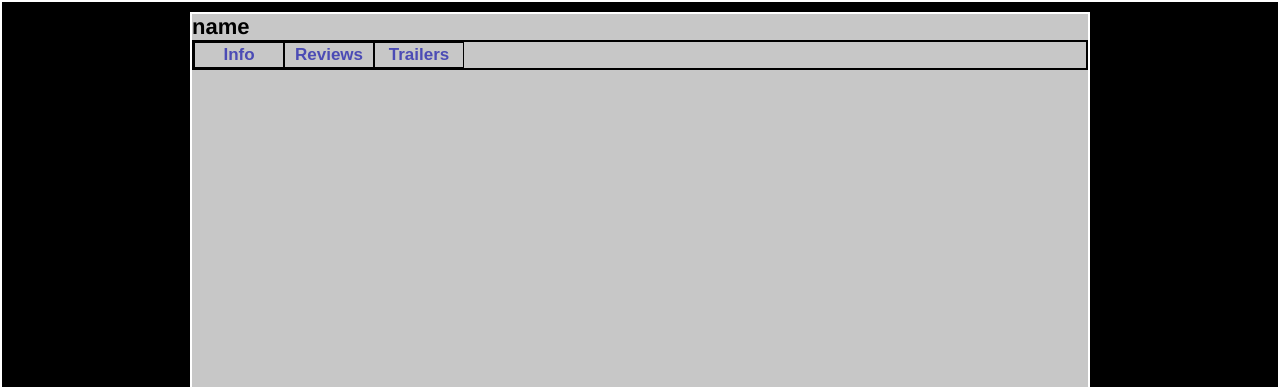
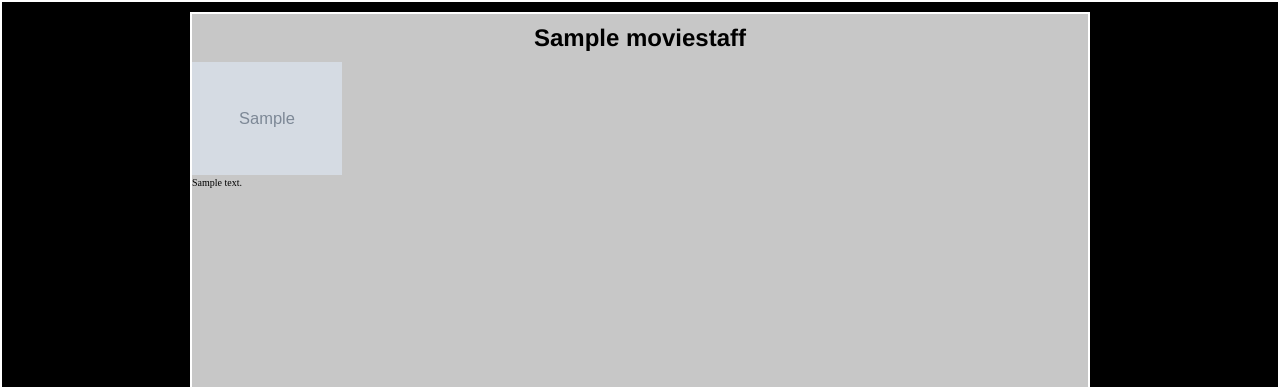
Before and after one commit to LuisJZ2004/buskisterclansa, a Django app: a page that uses buskisterclansa/movie_staff/templates/movie_staff/movie_staff.html in a window 1280 px wide. Shown: the part 212-599 px from the top of the page. Run offline with Django 4.2, Linux system fonts and the light colour scheme; tables that the repository leaves empty hold one stand-in row (values such as "Sample post"); grey boxes marked "Sample" are stand-in pictures.

Commit message:
basic html

```diff
--- a/buskisterclansa/movie_staff/static/movie_staff/css/movie_staff.css
+++ /dev/null
@@ -1,37 +0,0 @@
-main {
-    border: 2px solid white;
-    padding: 10px;
-    display: flex;
-    justify-content: center;
-}
-main .main-container {
-    border: 2px solid white;
-    min-width: 900px;
-    min-height: 900px;
-    background-color: #c7c7c7;
-}
-.title h1 {
-    font-size: 2.2rem;
-    font-family: 'Franklin Gothic Medium', 'Arial Narrow', Arial, sans-serif;
-}
-
-
-
-.movie-header {
-    border: 2px solid black;
-    display: flex;
-    flex-direction: block;
-}
-.movie-header .header-item {
-    padding: 2px;
-    width: 90px;
-    border: 1px solid black;
-    display: flex;
-    justify-content: center;
-    align-items: center;
-}
-.movie-header .header-item h3 {
-    color: #4b4bb5;
-    font-family: Arial;
-    font-size: 1.7rem;
-}
--- /dev/null
+++ b/buskisterclansa/movie_staff/static/movie_staff/css/movie_staff_2.css
@@ -0,0 +1,24 @@
+main {
+    border: 2px solid white;
+    padding: 10px;
+    display: flex;
+    justify-content: center;
+}
+main .main-container {
+    border: 2px solid white;
+    min-width: 900px;
+    min-height: 900px;
+    background-color: #c7c7c7;
+}
+main .main-container .title {
+    padding: 10px;
+    text-align: center;
+}
+main .main-container .title h1 {
+    font-size: 2.4rem;
+    font-family: 'Franklin Gothic Medium', 'Arial Narrow', Arial, sans-serif;
+}
+
+main .main-container .center {
+    border: 1 px solid black;
+}
--- a/buskisterclansa/movie_staff/templates/movie_staff/movie_staff.html
+++ b/buskisterclansa/movie_staff/templates/movie_staff/movie_staff.html
@@ -2,41 +2,26 @@
 {% load static %}
 
 {% block styles %}
-<link rel="stylesheet" href="{% static 'movie_staff/css/movie_staff.css' %}">
+<link rel="stylesheet" href="{% static 'movie_staff/css/movie_staff_2.css' %}">
 {% endblock styles %}
 
 {% block content %}
 <main>
     <div class="main-container">
         <div class="title">
-            <h1>name</h1>
+            <h1>{{ staff.name }}</h1>
         </div>
 
-        <div class="movie-header">
-            <div class="header-item">
-                <a href="">
-                    <h3>
-                        Info
-                    </h3>
-                </a>
+        <div class="center">
+            <div class="staff-image">
+                <img src="{{ staff.image.url }}" alt="" width="150px">
             </div>
-            <div class="header-item">
-                <a href="">
-                    <h3>
-                        Reviews
-                    </h3>
-                </a>
-            </div>
-            <div class="header-item">
-                <a href="">
-                    <h3>
-                        Trailers
-                    </h3>
-                </a>
+            <div class="bio">
+                <p>
+                    {{ staff.bio }}
+                </p>
             </div>
         </div>
-
-
 
     </div>
 </main>
```
